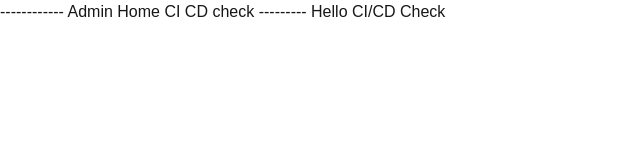
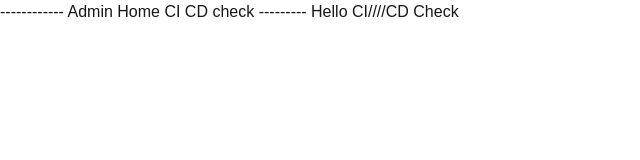
Before and after one commit to BharathiKannaaSP/trendslane, a Next.js app in the folder apps/admin/: page / in a window 1280 px wide. Shown: the top 160 px of the page, without its empty margins (0-640 px from the left). Built offline with nearby package versions, Linux system fonts and the light colour scheme.

Commit message:
Redeploy admin

```diff
--- a/apps/admin/app/page.tsx
+++ b/apps/admin/app/page.tsx
@@ -2,7 +2,7 @@ import React from 'react'
 
 const HomePage = () => {
 	return (
-		<h1>------------ Admin Home CI CD check --------- Hello CI/CD Check</h1>
+		<h1>------------ Admin Home CI CD check --------- Hello CI////CD Check</h1>
 	)
 }
 
```
Also changed, not shown: 1 other file (tests, documents, lock files or other folders).
